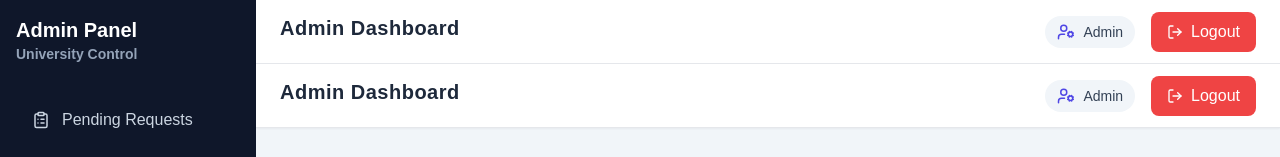
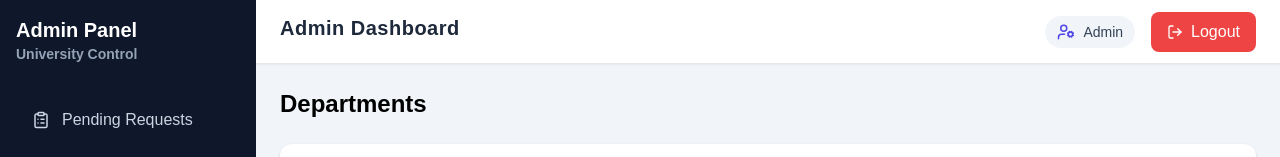
Before and after one commit to harshad1212/Campus_Buddy, a React (Create React App) app: page /admin/departments in a window 1280 px wide. Shown: the top 157 px of the page. Built offline with nearby package versions, Linux system fonts and the light colour scheme; no server answers.

Commit message:
header update

```diff
--- a/src/components/admin/AdminDepartments.js
+++ b/src/components/admin/AdminDepartments.js
@@ -100,7 +100,7 @@ const AdminDepartments = () => {
         pendingEventsCount={events.length}
         />
       <AdminHeader />
-      <AdminHeader />
+
 
       <main className="ml-64 p-6 bg-slate-100 min-h-screen">
         <h2 className="text-2xl font-bold mb-6">Departments</h2>
--- a/src/components/pages/Header.js
+++ b/src/components/pages/Header.js
@@ -54,6 +54,7 @@ const Header = ({ setCurrentUser }) => {
             {/* ✅ Events Dropdown */}
             {/* ✅ Events Navigation */}
 
+              {console.log(user)}
             {user?.role === "teacher" ? (
               // 👩‍🏫 Teacher → Dropdown
               <div
```
